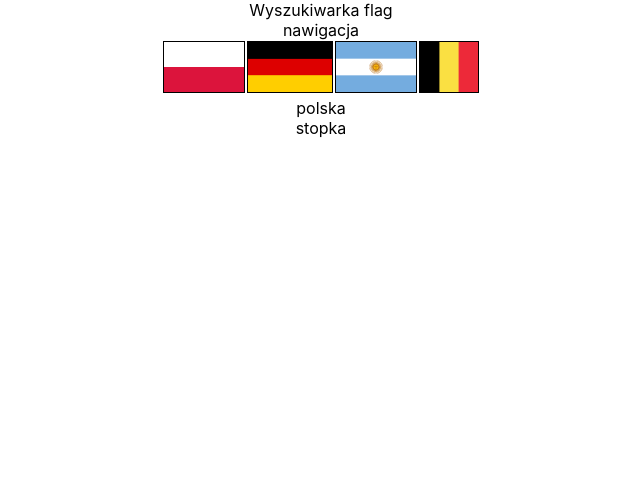
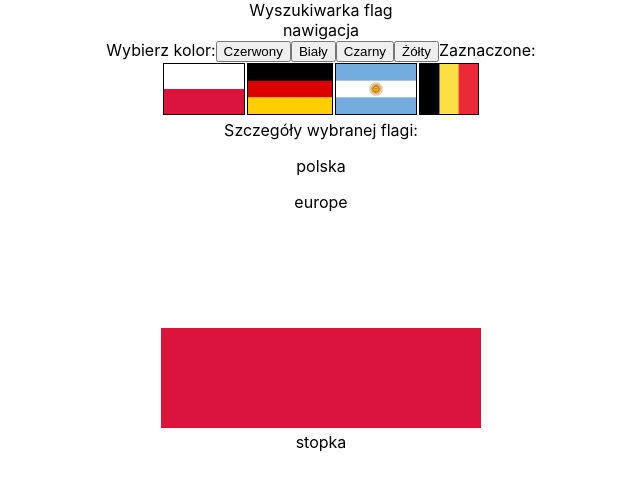
Before and after one commit to Damiinho/projekt-flagi, a React (Create React App) app: page / in a window 1280 px wide. Both pictures are taken after a click on the picture 523 px from the left and 67 px from the top of the page. Shown: the top 490 px of the page, without its empty margins (319-959 px from the left). Built offline with nearby package versions, Linux system fonts and the light colour scheme.

Commit message:
hide-and-show-flags mechanism by color

```diff
--- a/public/data/flag.json
+++ b/public/data/flag.json
@@ -3,26 +3,30 @@
     "colors" : ["red", "white"],
     "img" : "/flags/pl.png",
     "region" : "europe",
-    "stripes" : "horizontal"
+    "stripes" : "horizontal",
+    "active" : true
 },
 {
     "name" : "niemcy",
     "colors" : ["red", "yellow", "black"],
     "img" : "/flags/de.png",
     "region" : "europe",
-    "stripes" : "horizontal"
+    "stripes" : "horizontal",
+    "active" : true
 },
 {
     "name" : "argentyna",
     "colors" : ["blue", "white"],
     "img" : "/flags/ar.png",
     "region" : "south-america",
-    "stripes" : "horizontal"
+    "stripes" : "horizontal",
+    "active" : true
 },
 {
     "name" : "belgia",
     "colors" : ["black", "yellow", "red"],
     "img" : "/flags/be.png",
     "region" : "europe",
-    "stripes" : "vertical"
+    "stripes" : "vertical",
+    "active" : true
 }]
--- a/src/components/Detail.js
+++ b/src/components/Detail.js
@@ -1,7 +1,16 @@
 import React from "react";
 
 const Detail = (props) => {
-  return <div>{props.data.name}</div>;
+  if (props.data.name) {
+    return (
+      <div>
+        Szczegóły wybranej flagi:
+        <p>{props.data.name}</p>
+        <p>{props.data.region}</p>
+        <img src={props.data.img} alt={props.data.name} />
+      </div>
+    );
+  } else return null;
 };
 
 export default Detail;
--- a/src/components/FullList.js
+++ b/src/components/FullList.js
@@ -11,6 +11,7 @@
         img={item.img}
         region={item.region}
         stripes={item.stripes}
+        active={item.active}
         click={this.props.click}
       />
     ));
--- a/src/components/Main.js
+++ b/src/components/Main.js
@@ -1,6 +1,7 @@
 import React from "react";
 import FullList from "./FullList";
 import Detail from "./Detail";
+import SelectColor from "./SelectColor";
 
 class Main extends React.Component {
   state = {
@@ -11,7 +12,9 @@
       img: "",
       region: "",
       stripes: "",
+      active: "",
     },
+    selectedColors: [],
   };
 
   componentDidMount() {
@@ -25,8 +28,6 @@
   }
 
   handleSmallOneClick = (item) => {
-    console.log(`hej ${item.name}`);
-
     this.setState({
       itemOnClick: {
         name: item.name,
@@ -34,13 +35,63 @@
         img: item.img,
         region: item.region,
         stripes: item.stripes,
+        active: item.active,
       },
     });
+  };
+
+  changeSelectedColor = (item) => {
+    let selectedColors = [...this.state.selectedColors];
+
+    const isSelectedFilter = (el) => el !== item;
+    const findItem = selectedColors.findIndex((el) => el === item);
+
+    if (findItem < 0) {
+      selectedColors = [...this.state.selectedColors].concat(item);
+    } else {
+      selectedColors = selectedColors.filter(isSelectedFilter);
+    }
+
+    let flags = this.filterFullListByColor(selectedColors);
+
+    this.setState({
+      selectedColors,
+      flags,
+    });
+  };
+
+  filterFullListByColor = (selectedColors) => {
+    let flagList = [...this.state.flags];
+    let backtoActive = [];
+
+    backtoActive = flagList.map((el) => {
+      el.active = true;
+      return el;
+    });
+
+    selectedColors.map((color) => {
+      flagList = backtoActive.map((el) => {
+        let findItem = el.colors.findIndex((item) => item === color);
+        if (findItem < 0) {
+          el.active = false;
+        } else if (el.active === true) {
+          el.active = true;
+        }
+        return el;
+      });
+
+      return flagList;
+    });
+    return flagList;
   };
 
   render() {
     return (
       <div>
+        <SelectColor
+          click={this.changeSelectedColor}
+          selected={this.state.selectedColors}
+        />
         <FullList flags={this.state.flags} click={this.handleSmallOneClick} />
         <Detail data={this.state.itemOnClick} />
       </div>
--- /dev/null
+++ b/src/components/SelectColor.js
@@ -0,0 +1,16 @@
+import React from "react";
+
+const SelectColor = (props) => {
+  return (
+    <div>
+      Wybierz kolor:
+      <button onClick={() => props.click("red")}>Czerwony</button>
+      <button onClick={() => props.click("white")}>Biały</button>
+      <button onClick={() => props.click("black")}>Czarny</button>
+      <button onClick={() => props.click("yellow")}>Żółty</button>
+      Zaznaczone: {props.selected.join(", ")}
+    </div>
+  );
+};
+
+export default SelectColor;
--- a/src/components/SmallOne.js
+++ b/src/components/SmallOne.js
@@ -2,6 +2,7 @@
 import "../style/SmallOne.css";
 
 const SmallOne = (props) => {
+  if (props.active) {
     return (
       <img
         className="smallitem"
@@ -10,6 +11,7 @@
         onClick={() => props.click(props)}
       ></img>
     );
+  } else return null;
 };
 
 export default SmallOne;
```
Lines whose indentation alone changed are shown as unchanged.
